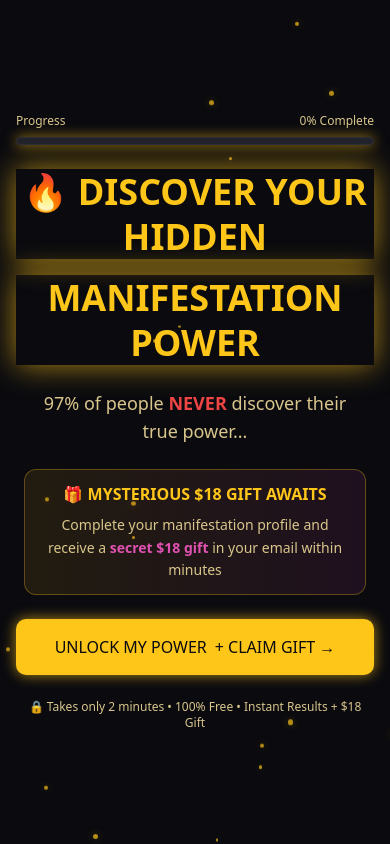
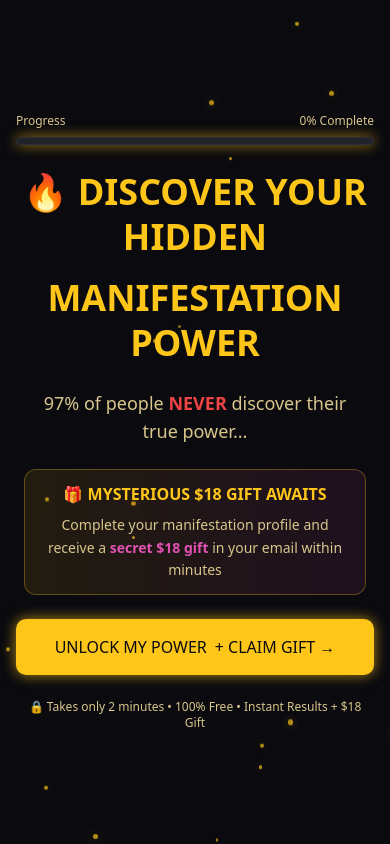
Before and after one commit to cerebralawakening69/joy-manifest, a React (Vite) app: page / in a window 390 px wide. Built offline with nearby package versions, Linux system fonts and the light colour scheme.

Commit message:
Remove black rectangles
Remove black rectangles from the hook screen to make the text appear floating.

```diff
--- a/src/components/quiz/QuizHookScreen.tsx
+++ b/src/components/quiz/QuizHookScreen.tsx
@@ -14,10 +14,10 @@ export const QuizHookScreen = ({ onStart }: QuizHookScreenProps) => {
       <div className="relative z-10 text-center max-w-2xl mx-auto animate-fade-in">
         <QuizProgressBar currentScreen={0} totalScreens={5} />
 
-        <h1 className="text-4xl sm:text-5xl md:text-6xl font-bold mb-4 sm:mb-6 text-golden animate-glow leading-tight">
+        <h1 className="text-4xl sm:text-5xl md:text-6xl font-bold mb-4 sm:mb-6 text-golden leading-tight">
           🔥 DISCOVER YOUR HIDDEN
         </h1>
-        <h1 className="text-4xl sm:text-5xl md:text-6xl font-bold mb-6 sm:mb-8 text-primary animate-glow leading-tight">
+        <h1 className="text-4xl sm:text-5xl md:text-6xl font-bold mb-6 sm:mb-8 text-primary leading-tight">
           MANIFESTATION POWER
         </h1>
 
```
